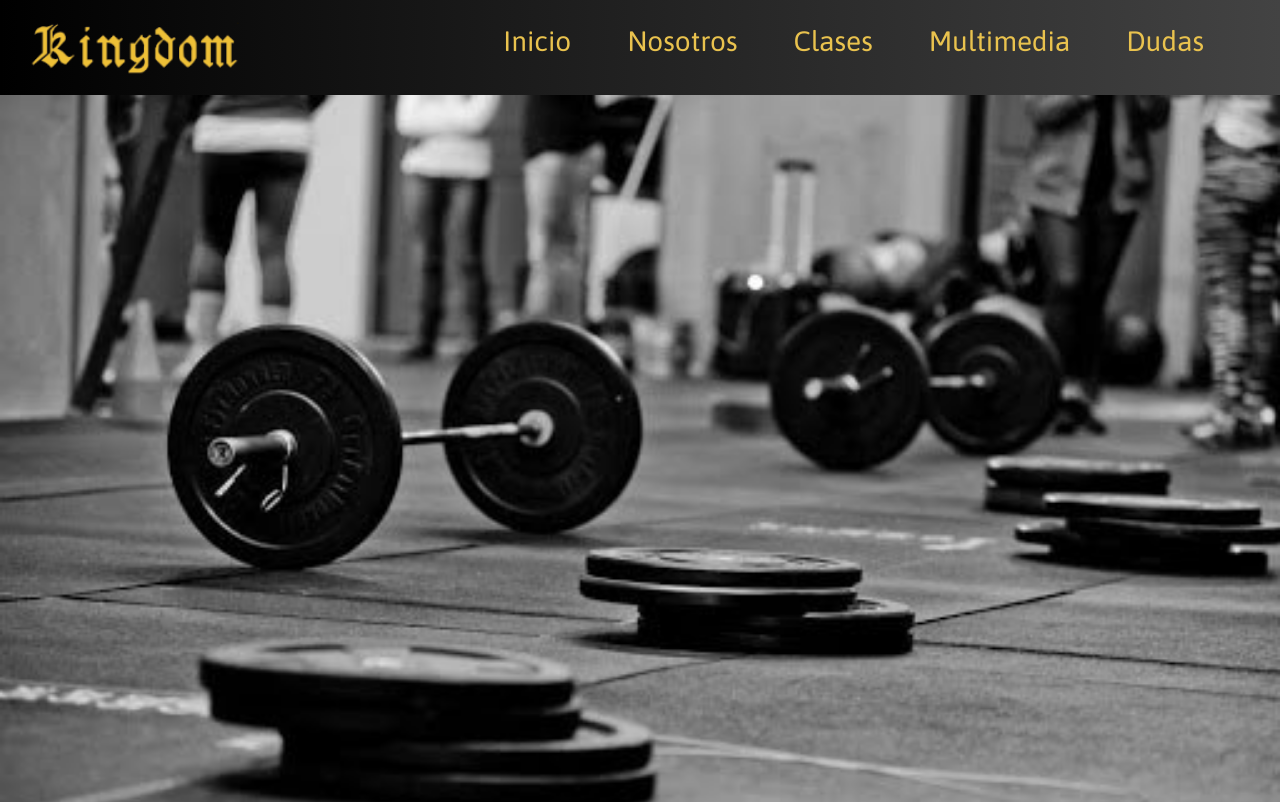
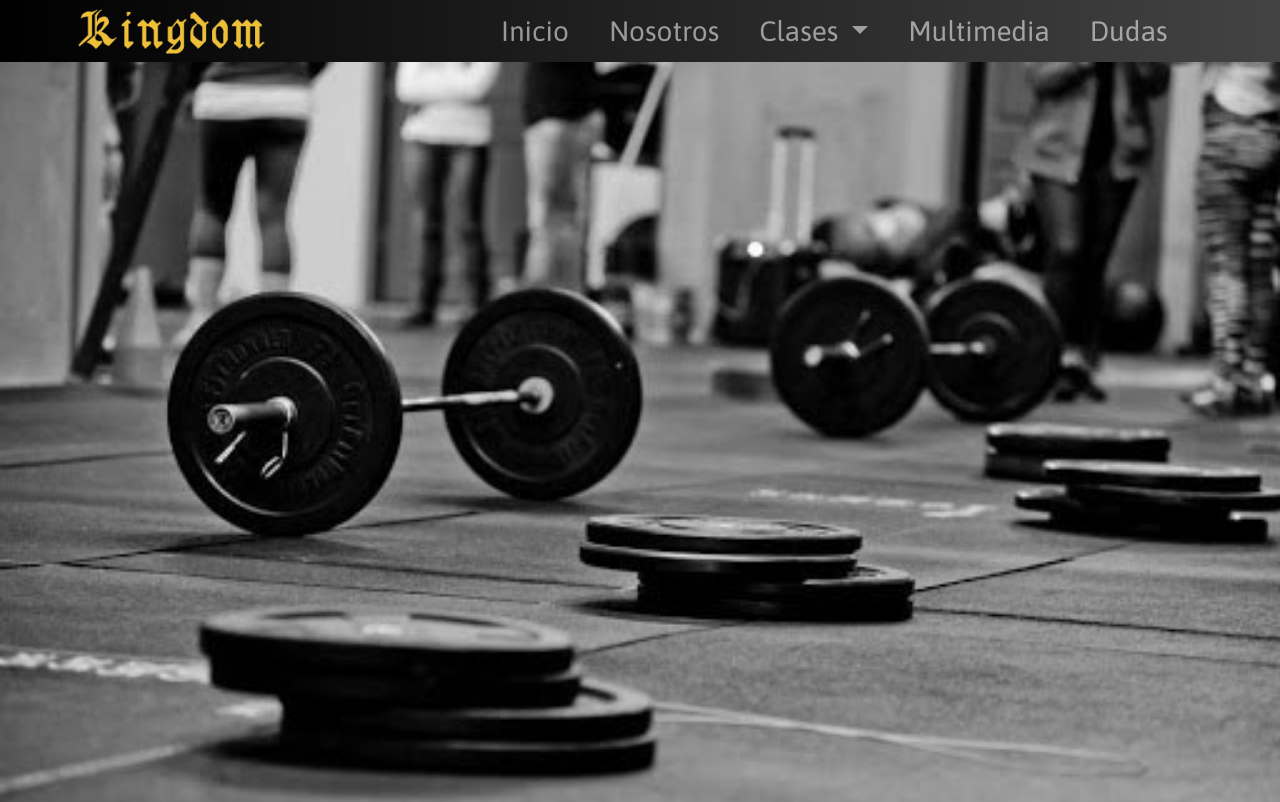
Before and after one commit to agusaviles/proyectoCoderHouse, a plain HTML site: page index.html in a window 1280 px wide. Shown: the top 802 px of the page. Drawn offline with nearby package versions, Linux system fonts and the light colour scheme.

Commit message:
navBar con BS

```diff
--- a/css/style.css
+++ b/css/style.css
@@ -19,58 +19,15 @@ body{
 /* ------------------------- barra de navegacion ------------------------- */
 #navBar {
     background-image: linear-gradient(to right, #000000 0%, #434343  100%);
-    position: sticky;
-    top: 0;
-    padding: 2rem;
-    display: flex;
-    justify-content: space-between;
-    align-items: center;
 }
 
-#navBar img{
-    margin-right: 4rem;
-    margin-left: 2rem;
-    transform: scale(1.1);
+.menu a{
+    font-size: 3.5vh;
 }
 
-.menu{
-    display: flex;
-}
-
-.menu li{
-    list-style: none;
-    margin-right: 7vh;
-    display: flex;
-}
-
-    .menu a{
-        font-weight: 400;
-        font-size: 3.5vh;
-        text-decoration: none;
+    .menu a:hover{
         color: rgb(233, 194, 78);
-        position: relative;
-        padding-bottom: 3px;
     }
-
-        .menu a::before {
-            content: '';
-            position: absolute;
-            bottom: 0;
-            left: 0;
-            width: 100%;
-            height: 2px;
-            background-image: linear-gradient(to left, #e9d362 0%, #333333  100%);
-            z-index: 1;
-            transform: scaleX(0);
-            transform-origin: left;
-            transition: transform 0.5s ease-in-out;
-          }
-
-          .menu a:hover::before {
-            transform: scaleX(1);
-          }
-
-
 
 /* ------------------------- fin barra de navegacion ------------------------- */
 
--- a/index.html
+++ b/index.html
@@ -22,22 +22,38 @@
     <div id="contenedorIndex">
 
         <!-- comienzo nav -->
-        <nav id="navBar">
-
-            <img src="img/kingdom1.png" alt="Logo de Kingdom" title="Logo de Kingdom Crossfit"/>
-
-            <ul class="menu">
-                <li><a href="index.html">Inicio</a></li>
-                <li><a href="pages/nosotros.html">Nosotros</a></li>
-                <li><a href="pages/clases.html">Clases</a>
-                    <!-- <ul>
-                        <li><a href="pages/clases.html">Tarifas</a></li>
-                    </ul> -->
-                </li>
-                <li><a href="pages/multimedia.html">Multimedia</a></li>
-                <li><a href="pages/dudas.html">Dudas</a></li>
-            </ul>
-
+        <nav class="navbar sticky-top navbar-expand-lg bg-dark" data-bs-theme="dark" id="navBar">
+            <div class="container">
+                <a href="#"><img src="img/kingdom1.png" alt="Logo de Kingdom" title="Logo de Kingdom Crossfit"/></a>
+                <button class="navbar-toggler ml-auto custom-toggler" type="button" data-bs-toggle="collapse" data-bs-target="#navbarNavDropdown" aria-controls="navbarNavDropdown" aria-expanded="false" aria-label="Toggle navigation">
+                <span class="navbar-toggler-icon"></span>
+                </button>
+                <div class="collapse navbar-collapse" id="navbarNavDropdown">
+                    <ul class="navbar-nav ms-auto menu">
+                        <li class="nav-item me-5">
+                            <a class="nav-link" aria-current="page" href="#">Inicio</a>
+                        </li>
+                        <li class="nav-item me-5">
+                            <a class="nav-link" href="pages/nosotros.html">Nosotros</a>
+                        </li>
+                        <li class="nav-item dropdown me-5">
+                            <a class="nav-link dropdown-toggle" href="#" role="button" data-bs-toggle="dropdown" aria-expanded="false">
+                              Clases
+                            </a>
+                            <ul class="dropdown-menu">
+                              <li><a class="dropdown-item mt-3" href="#">Action</a></li>
+                              <li><a class="dropdown-item mt-3 mb-3" href="#">Another action</a></li>
+                            </ul>
+                          </li>
+                        <li class="nav-item me-5">
+                            <a class="nav-link" href="pages/multimedia.html">Multimedia</a>
+                        </li>
+                        <li class="nav-item me-5">
+                            <a class="nav-link" href="pages/dudas.html">Dudas</a>
+                        </li>
+                    </ul>
+                </div>
+            </div>
         </nav>
         <!-- fin nav-->
 
```
